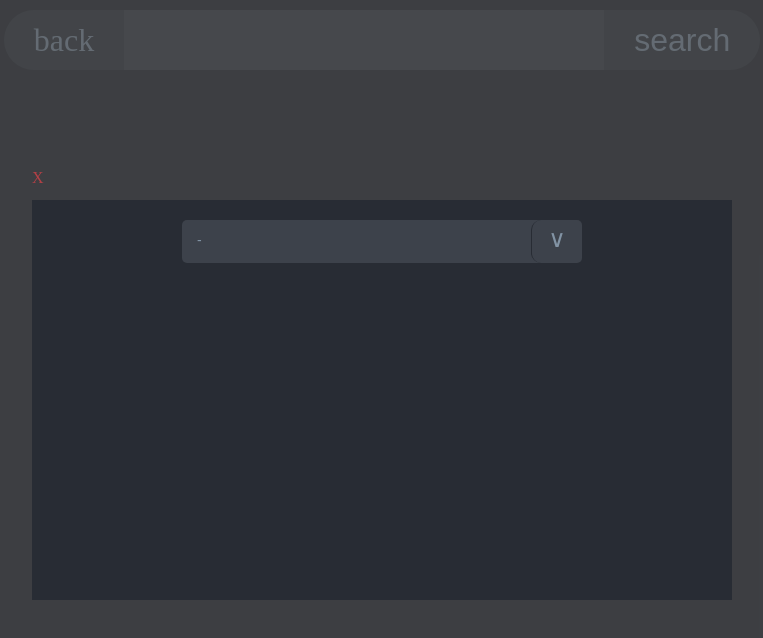
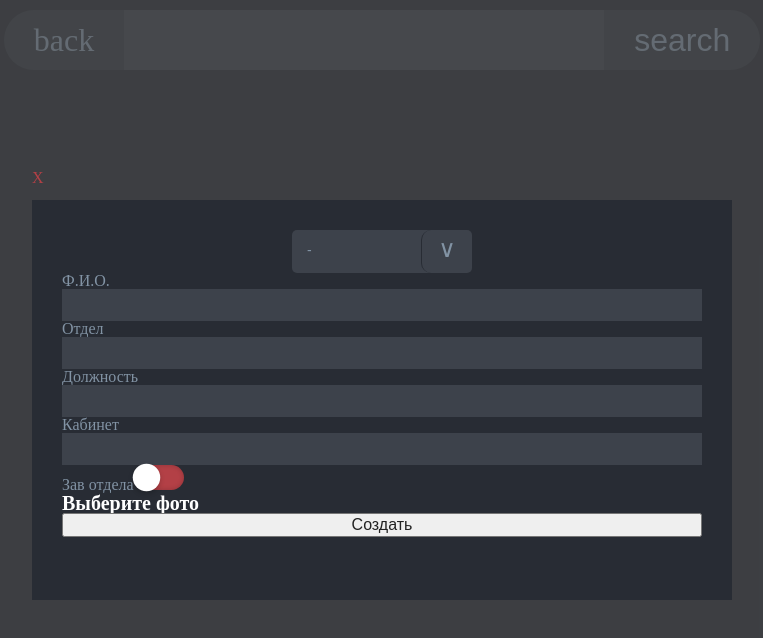
Before and after one commit to Sorati/obsinv, a React (Create React App) app: page /Add in a window 1280 px wide. Shown: the top 638 px of the page, without its empty margins (258-1021 px from the left). Built offline with nearby package versions, Linux system fonts and the light colour scheme.

Commit message:
Added controls in modal window

```diff
--- a/src/components/modalAddItems/ModalAddItems.jsx
+++ b/src/components/modalAddItems/ModalAddItems.jsx
@@ -25,13 +25,25 @@ class ModalAddItems extends React.PureComponent{
             <div className={style.window}>
                 <NavLink className={style.btnClose} to={'/'}>X</NavLink>
                 <div className={style.content}>
+                        <form action="POST" onSubmit={(evn)=>{evn.preventDefault()}}>
                             <label htmlFor="styledSelect1" className={style.customSelect}>
                                 <select name="options" id="styledSelect1" >
                                     <option value="none" hidden>-</option>
                                     {this._getTypeList()}
                                 </select>
                             </label>
+                            <label>Ф.И.О.<input type="text"/></label>
+                            <label>Отдел<input type="text"/></label>
+                            <label>Должность<input type="text"/></label>
+                            <label>Кабинет<input type="text"/></label>
 
+                            <label>Зав отдела<input type="checkbox"/></label>
+
+                            <input type="file" name="file" id="file" className={style.inputfile}/>
+                            <label htmlFor="file">Выберите фото</label>
+
+                            <button onSubmit={(evn)=>{evn.preventDefault()}}>Создать</button>
+                        </form>
                 </div>
             </div>
         </div>
--- a/src/components/modalAddItems/ModalAddItems.module.css
+++ b/src/components/modalAddItems/ModalAddItems.module.css
@@ -35,6 +35,22 @@
     /*background-color: #b3d4fc;*/
 }
 
+.content input[type="text"],
+.content input[type="checkbox"]
+{
+    box-sizing: border-box;
+    width: 100%;
+    font-size: 1.2rem;
+    padding: 5px 15px;
+    background-color: #3d424b;
+    color: #8293a4;
+    border: 0;
+}
+.content form{
+    display: flex;
+    flex-direction: column;
+    margin: 10px;
+}
 
 
 /*********************************************************/
@@ -89,3 +105,70 @@ option{
 option:hover{
 	color: #0d191d;
 }
+
+
+/*********************************/
+.checkbox {
+  /*position: absolute;*/
+  /*top: 50%;*/
+  /*left: 50%;*/
+  /*transform: translate(-50%, -50%);*/
+}
+
+.content input[type="checkbox"] {
+  width: 50px;
+  height: 25px;
+  -webkit-appearance: none;
+  -moz-appearance: none;
+  background: #b34046;
+  outline: none;
+  border-radius: 50px;
+  box-shadow: inset 0 0 5px rgba(0,0,0, .2);
+  transition: 0.5s;
+  position: relative;
+}
+.content input:checked[type="checkbox"] {
+  background: #8df472;
+}
+.content input[type="checkbox"]::before {
+  content: '';
+  position: absolute;
+  width: 25px;
+  height: 25px;
+  border-radius: 50%;
+  top: 0;
+  left: 0;
+  background: #fff;
+  transform: scale(1.1);
+  box-shadow: 0 2px 5px rgba(0,0,0, .2);
+  transition: 0.5s;
+}
+.content input:checked[type="checkbox"]::before {
+  left: 25px;
+}
+/*********************************/
+
+.inputfile {
+	width: 0.1px;
+	height: 0.1px;
+	opacity: 0;
+	overflow: hidden;
+	position: absolute;
+	z-index: -1;
+}
+
+.inputfile + label {
+    font-size: 1.25em;
+    font-weight: 700;
+    color: white;
+    background-color: #282c34;
+    display: inline-block;
+}
+.inputfile:focus + label,
+.inputfile + label:hover {
+    background-color: red;
+}
+
+.inputfile + label {
+	cursor: pointer;
+}
```
Also changed, not shown: src/mocks/offers.js (deleted, +0 -8 lines). Lines whose indentation alone changed are shown as unchanged.
